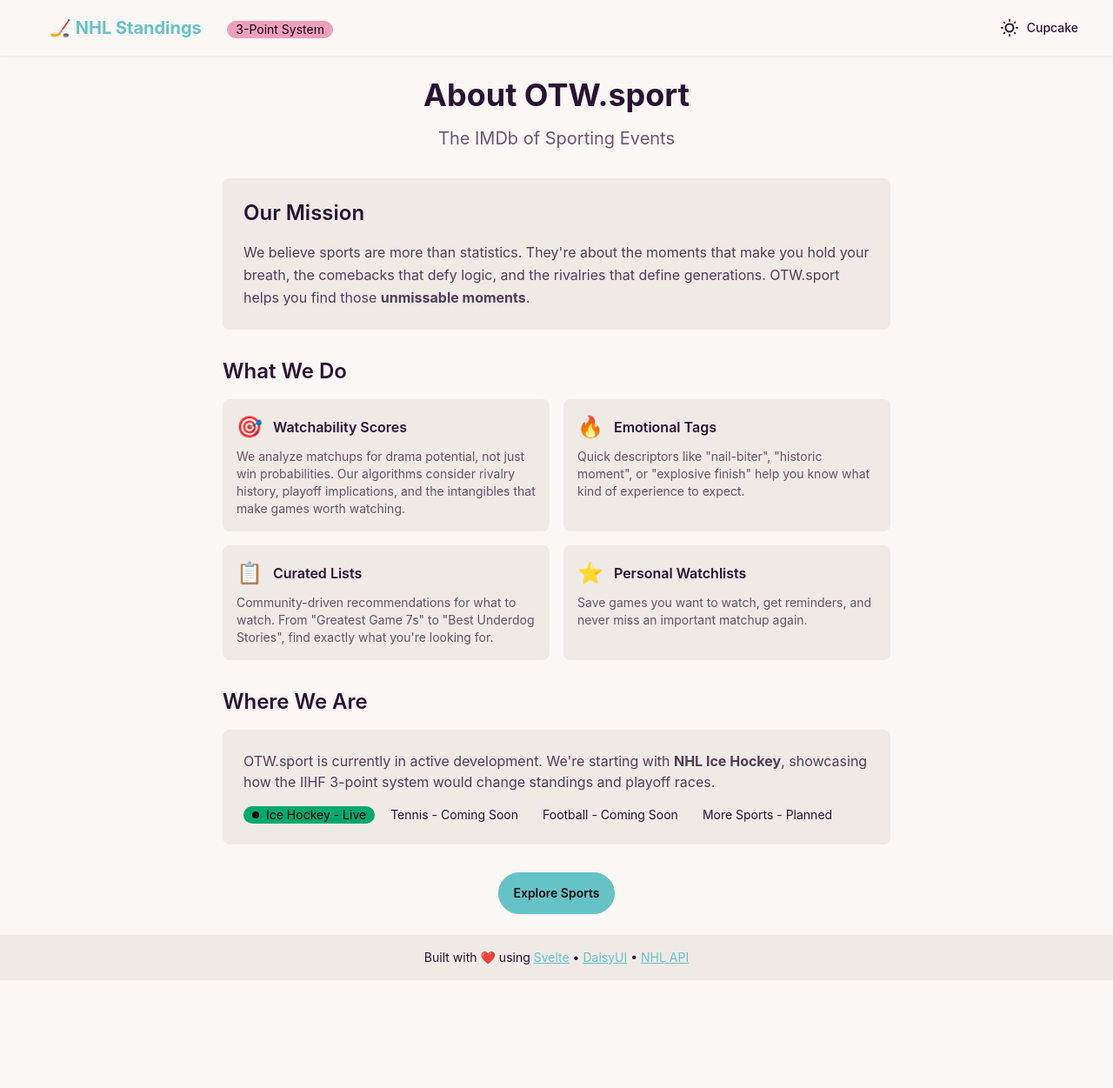
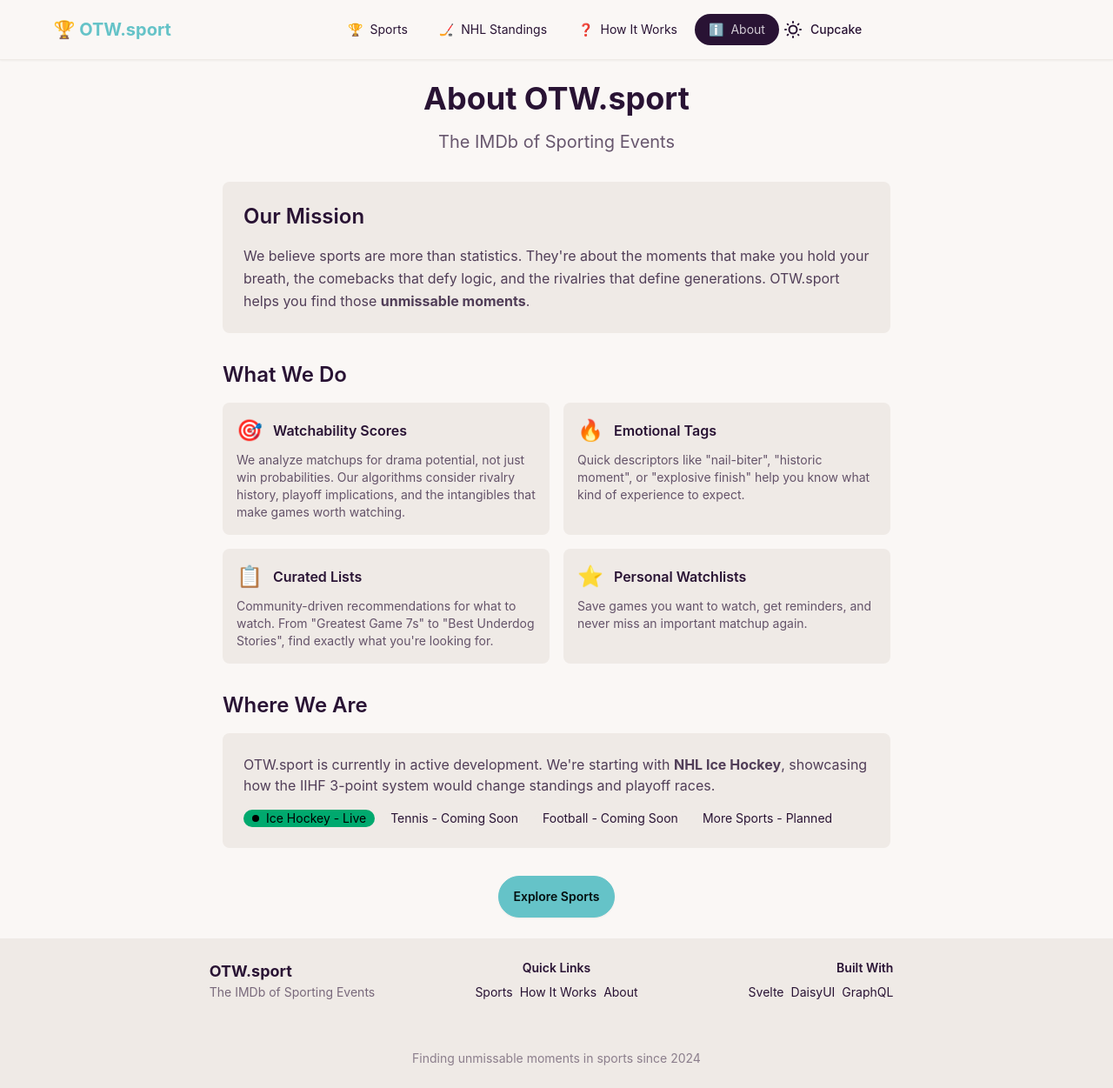
Before and after one commit to romdj/OTW, a SvelteKit app in the folder frontend/: page /about in a window 1280 px wide. Shown: the whole page at 87% size. Before the commit the page ends 1127 px from the top, so only its background shows below. Built offline with nearby package versions, Linux system fonts and the light colour scheme.

Commit message:
feat: update main layout with responsive navigation
- Sticky header with mobile hamburger menu and desktop horizontal nav
- Navigation highlights current route
- Improved footer with brand, quick links, and tech credits
- OTW.sport branding replaces NHL-specific header

```diff
--- a/frontend/src/routes/+layout.svelte
+++ b/frontend/src/routes/+layout.svelte
@@ -1,44 +1,117 @@
 <script lang="ts">
   import { onMount } from 'svelte';
+  import { page } from '$app/stores';
   import { themeStore } from '../stores/themeStore';
   import ThemeToggle from '../components/ThemeToggle.svelte';
   import '../app.css';
 
   onMount(() => {
-    // Initialize theme when the app loads
     themeStore.initializeTheme();
   });
+
+  // Navigation items
+  const navItems = [
+    { href: '/sports', label: 'Sports', icon: '🏆' },
+    { href: '/sports/ice-hockey/standings', label: 'NHL Standings', icon: '🏒' },
+    { href: '/how-it-works', label: 'How It Works', icon: '❓' },
+    { href: '/about', label: 'About', icon: 'ℹ️' },
+  ];
+
+  $: currentPath = $page.url.pathname;
 </script>
 
-<div class="min-h-screen bg-base-100">
+<div class="min-h-screen bg-base-100 flex flex-col">
   <!-- Header -->
-  <header class="navbar bg-base-100 shadow-sm border-b border-base-200">
+  <header class="navbar bg-base-100 shadow-sm border-b border-base-200 sticky top-0 z-50">
     <div class="container mx-auto">
-      <div class="flex-1">
-        <a href="/" class="btn btn-ghost normal-case text-xl text-primary font-bold">
-          🏒 NHL Standings
+      <!-- Mobile: Dropdown menu -->
+      <div class="navbar-start">
+        <div class="dropdown">
+          <label tabindex="0" class="btn btn-ghost lg:hidden">
+            <svg xmlns="http://www.w3.org/2000/svg" class="h-5 w-5" fill="none" viewBox="0 0 24 24" stroke="currentColor">
+              <path stroke-linecap="round" stroke-linejoin="round" stroke-width="2" d="M4 6h16M4 12h8m-8 6h16" />
+            </svg>
+          </label>
+          <ul tabindex="0" class="menu menu-sm dropdown-content mt-3 z-[1] p-2 shadow bg-base-100 rounded-box w-52">
+            {#each navItems as item}
+              <li>
+                <a
+                  href={item.href}
+                  class:active={currentPath === item.href || currentPath.startsWith(item.href + '/')}
+                >
+                  <span>{item.icon}</span>
+                  {item.label}
+                </a>
+              </li>
+            {/each}
+          </ul>
+        </div>
+        <a href="/sports" class="btn btn-ghost normal-case text-xl text-primary font-bold">
+          🏆 OTW.sport
         </a>
-        <div class="badge badge-secondary ml-2">3-Point System</div>
       </div>
-      <div class="flex-none">
+
+      <!-- Desktop: Horizontal menu -->
+      <div class="navbar-center hidden lg:flex">
+        <ul class="menu menu-horizontal px-1 gap-1">
+          {#each navItems as item}
+            <li>
+              <a
+                href={item.href}
+                class="text-sm {currentPath === item.href || currentPath.startsWith(item.href + '/') ? 'active' : ''}"
+              >
+                <span>{item.icon}</span>
+                {item.label}
+              </a>
+            </li>
+          {/each}
+        </ul>
+      </div>
+
+      <!-- Right side: Theme toggle -->
+      <div class="navbar-end">
         <ThemeToggle />
       </div>
     </div>
   </header>
 
   <!-- Main content -->
-  <main class="container mx-auto px-4 py-6">
+  <main class="container mx-auto px-4 py-6 flex-1">
     <slot />
   </main>
 
   <!-- Footer -->
-  <footer class="footer footer-center p-4 bg-base-200 text-base-content">
-    <div>
-      <p class="text-sm">
-        Built with ❤️ using <a href="https://svelte.dev" class="link link-primary">Svelte</a> •
-        <a href="https://daisyui.com" class="link link-primary">DaisyUI</a> •
-        <a href="https://www.nhl.com" class="link link-primary">NHL API</a>
-      </p>
+  <footer class="footer footer-center p-6 bg-base-200 text-base-content">
+    <div class="grid grid-cols-1 md:grid-cols-3 gap-4 w-full max-w-4xl">
+      <!-- Brand -->
+      <div class="text-center md:text-left">
+        <span class="font-bold text-lg">OTW.sport</span>
+        <p class="text-sm text-base-content/60">The IMDb of Sporting Events</p>
+      </div>
+
+      <!-- Quick Links -->
+      <div class="text-center">
+        <span class="font-semibold text-sm">Quick Links</span>
+        <div class="flex flex-wrap justify-center gap-2 mt-2">
+          <a href="/sports" class="link link-hover text-sm">Sports</a>
+          <a href="/how-it-works" class="link link-hover text-sm">How It Works</a>
+          <a href="/about" class="link link-hover text-sm">About</a>
+        </div>
+      </div>
+
+      <!-- Built With -->
+      <div class="text-center md:text-right">
+        <span class="font-semibold text-sm">Built With</span>
+        <div class="flex flex-wrap justify-center md:justify-end gap-2 mt-2">
+          <a href="https://svelte.dev" class="link link-hover text-sm">Svelte</a>
+          <a href="https://daisyui.com" class="link link-hover text-sm">DaisyUI</a>
+          <a href="https://graphql.org" class="link link-hover text-sm">GraphQL</a>
+        </div>
+      </div>
+    </div>
+
+    <div class="text-sm text-base-content/50 mt-4">
+      Finding unmissable moments in sports since 2024
     </div>
   </footer>
 </div>
```
